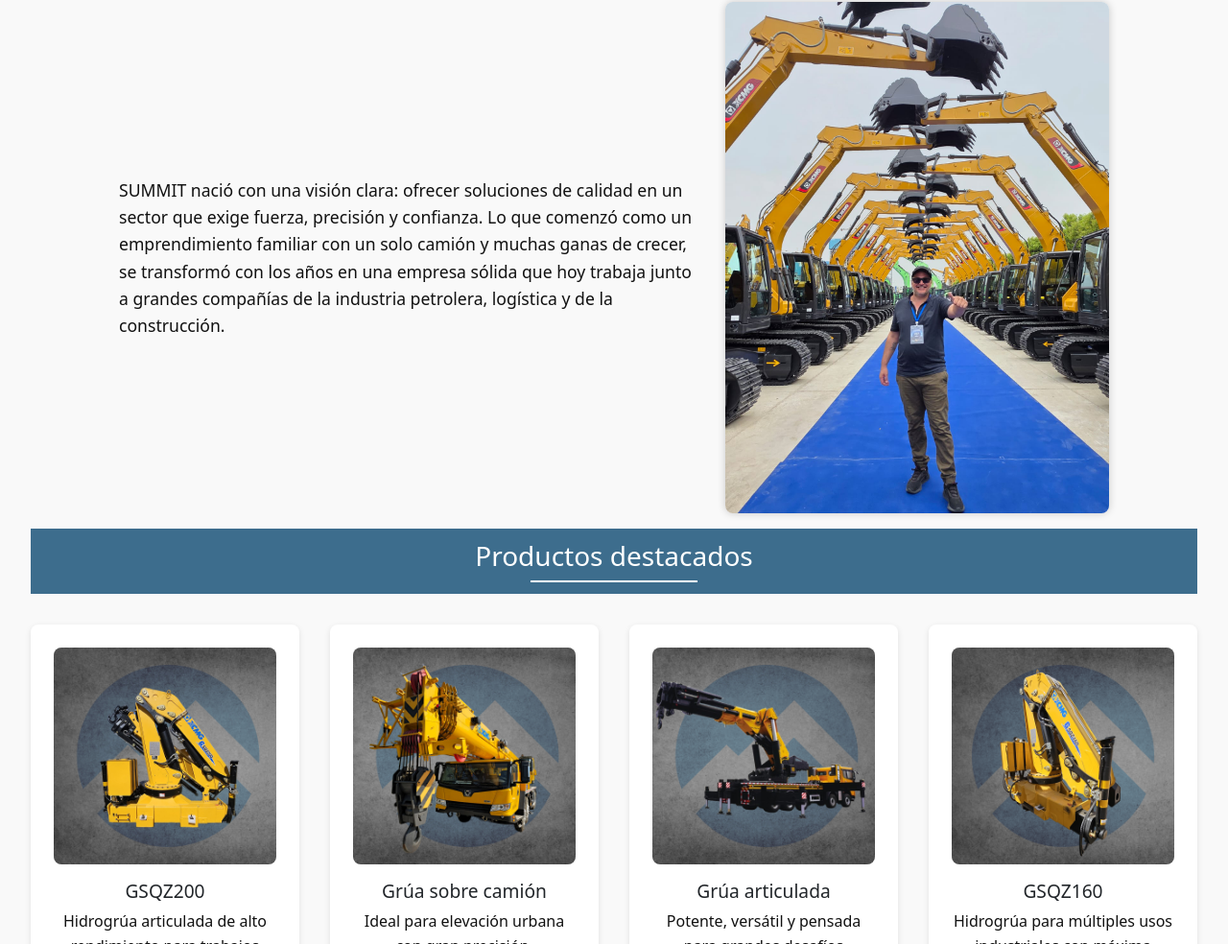
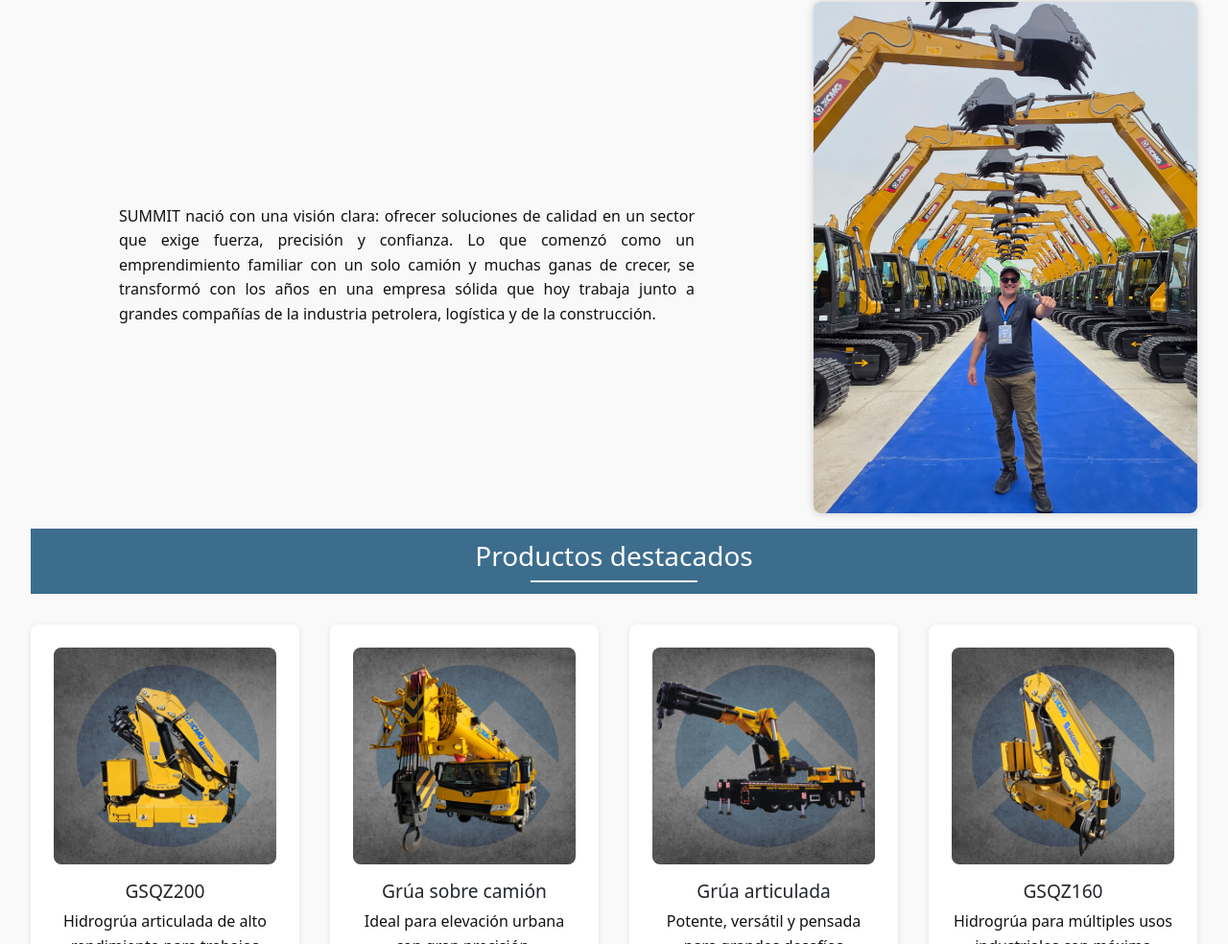
Before and after one commit to VictoriaAD999/summit-web, a website: page index.html in a window 1280 px wide. Shown: the part 1210-2194 px from the top of the page at 96% size. Drawn offline with nearby package versions, Linux system fonts and the light colour scheme.

Commit message:
Actualizo estilo.css con cambios de diseño final

```diff
--- a/scss/base/_queries.scss
+++ b/scss/base/_queries.scss
@@ -29,6 +29,7 @@
         align-items: center;
         text-align: center;
     }
+
     footer .footer-container i {
         color: white;
     }
@@ -47,13 +48,16 @@
         align-items: center;
         text-align: left;
     }
+
     footer .footer-container i {
         color: white;
     }
-    .nosotros-section p {
-        text-align: center;
-        max-width: 90%;
-        margin-left: auto;
-        margin-right: auto;
+
+    .contenido-nosotros p {
+        max-width: 450px;
+        font-size: 16px;
+        line-height: 1.6;
+        text-align: justify;
+        margin: 0 auto;
     }
 }
--- a/scss/components/_main.scss
+++ b/scss/components/_main.scss
@@ -13,6 +13,7 @@ main {
 .barra-seccion h2 {
     color: white;
     font-size: 28px;
+    text-decoration: none;
     margin: 0;
     position: relative;
     display: inline-block;
```
Also changed, not shown: css/estilo.css, scss/base/_generales.scss (line endings or trailing spaces), 1 other file.
